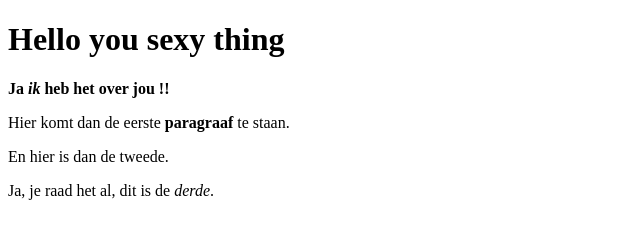
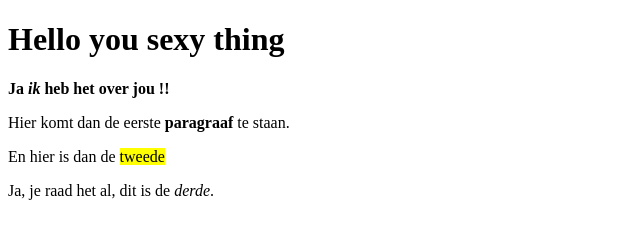
Before and after one commit to Huijting/html-boilerplate, a plain HTML site: page index.html in a window 1280 px wide. Shown: the full height of the page, 0-640 px from the left. Drawn offline with Linux system fonts and the light colour scheme.

Commit message:
index.html

```diff
--- a/index.html
+++ b/index.html
@@ -8,7 +8,7 @@
     <h1>Hello you sexy thing</h1>
     <strong>Ja <em>ik</em> heb het over jou !!</strong>
     <p>Hier komt dan de eerste <strong>paragraaf</strong> te staan.</p>
-    <p>En hier is dan de tweede.</p>
+    <p>En hier is dan de <mark>tweede</mark></p>
     <p>Ja, je raad het al, dit is de <em>derde</em>.</p>
 </body>
 </html>
```
